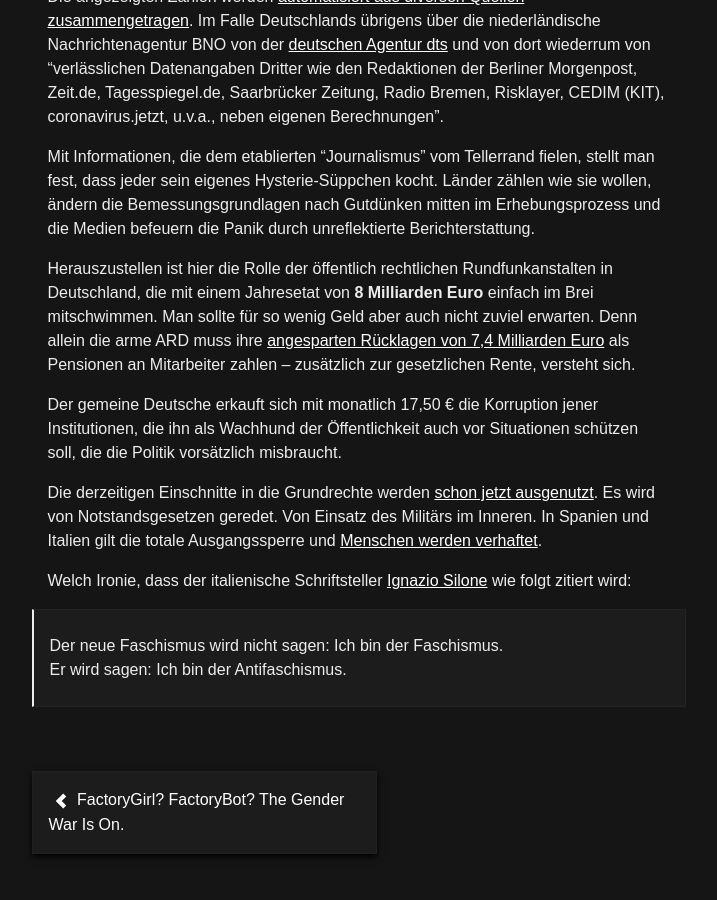
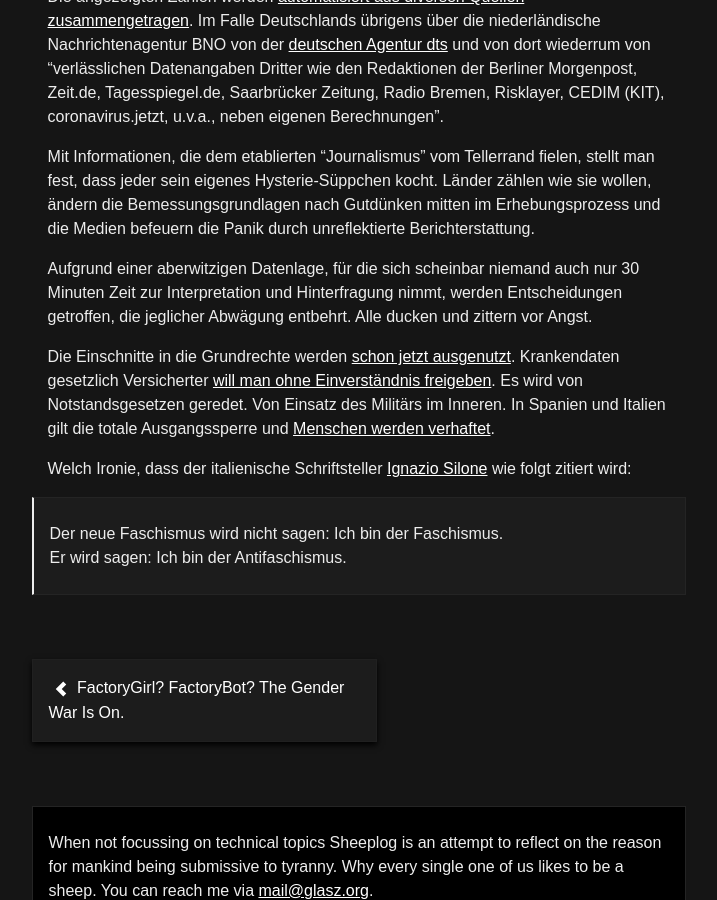
Before and after one commit to glaszig/glaszig.github.io, a Jekyll site: the page built from _posts/2020-03-31-malen-nach-zahlen.md, in a window 1280 px wide and 900 px high, scrolled down 6496 px. Shown: the whole window, without its empty margins (281-998 px from the left). Built offline with Jekyll 4.4.1, drawn with Linux system fonts in a browser that asks for light colours.

Commit message:
sanitization and wording

```diff
--- a/_posts/2020-03-31-malen-nach-zahlen.md
+++ b/_posts/2020-03-31-malen-nach-zahlen.md
@@ -253,17 +253,12 @@
 mitten im Erhebungsprozess und die Medien befeuern die Panik durch
 unreflektierte Berichterstattung.
 
-Herauszustellen ist hier die Rolle der öffentlich rechtlichen Rundfunkanstalten
-in Deutschland, die mit einem Jahresetat von **8 Milliarden Euro** einfach im
-Brei mitschwimmen. Man sollte für so wenig Geld aber auch nicht zuviel erwarten.
-Denn allein die arme ARD muss ihre [angesparten Rücklagen von 7,4 Milliarden Euro][gez-scam]
-als Pensionen an Mitarbeiter zahlen -- zusätzlich zur gesetzlichen Rente, versteht sich.
+Aufgrund einer aberwitzigen Datenlage, für die sich scheinbar niemand auch nur
+30 Minuten Zeit zur Interpretation und Hinterfragung nimmt, werden Entscheidungen
+getroffen, die jeglicher Abwägung entbehrt. Alle ducken und zittern vor Angst.
 
-Der gemeine Deutsche erkauft sich mit monatlich 17,50 € die Korruption
-jener Institutionen, die ihn als Wachhund der Öffentlichkeit auch vor Situationen
-schützen soll, die die Politik vorsätzlich misbraucht.
-
-Die derzeitigen Einschnitte in die Grundrechte werden [schon jetzt ausgenutzt][hass-gesetze].
+Die Einschnitte in die Grundrechte werden [schon jetzt ausgenutzt][hass-gesetze].
+Krankendaten gesetzlich Versicherter [will man ohne Einverständnis freigeben][krankendaten].
 Es wird von Notstandsgesetzen geredet. Von Einsatz des Militärs
 im Inneren. In Spanien und Italien gilt die totale Ausgangssperre und
 [Menschen werden verhaftet][spain-arrests].
@@ -301,6 +296,7 @@
 [gates-invest]: https://www.outsourcing-pharma.com/Article/2020/03/27/Bill-Gates-big-pharma-collaborate-on-COVID-19-treatments
 [jhu-sources]: https://github.com/CSSEGISandData/COVID-19
 [hass-gesetze]: https://www.bundesrat.de/SharedDocs/beratungsvorgaenge/2020/0001-0100/0087-20.html
+[krankendaten]: https://www.mdr.de/nachrichten/politik/inland/kritik-digitale-versorgungs-gesetz-fehlender-datenschutz-100.html
 [rki-influenza-woche]: https://influenza.rki.de/Wochenberichte/2019_2020/2020-12.pdf
 [euromomo]: https://www.euromomo.eu/index.html
 [ioannidis]: https://www.statnews.com/2020/03/17/a-fiasco-in-the-making-as-the-coronavirus-pandemic-takes-hold-we-are-making-decisions-without-reliable-data/
```
